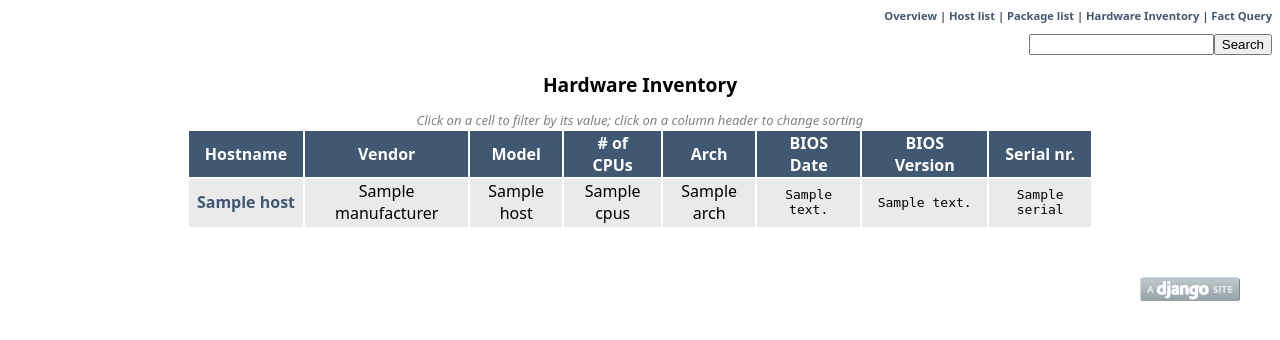
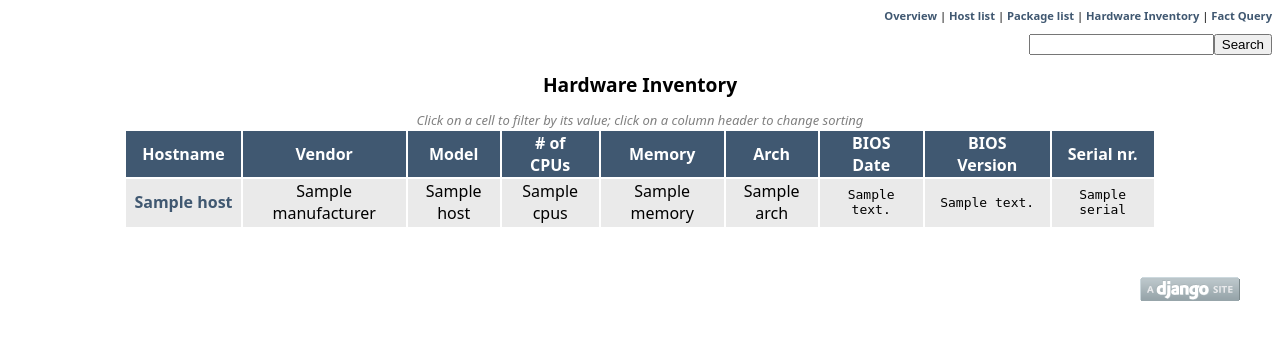
Before and after one commit to servermon/servermon, a Django app: template templates/inventory.html in a window 1280 px wide. Shown: the top 340 px of the page. Run offline with Django 3.2, Linux system fonts and the light colour scheme; the template is opened without the code that fills it: most values are stand-ins (such as "Sample title", 1, 10 or a date in 2020).

Commit message:
Add total memory column to hardware inventory

```diff
--- a/templates/inventory.html
+++ b/templates/inventory.html
@@ -64,11 +64,11 @@ Click on a cell to filter by its value; click on a column header to change sorti
 </div>
 <table align="center" class="inventory" id="inventory">
 <thead>
-	<tr><th>Hostname</th><th>Vendor</th><th>Model</th><th># of CPUs</th><th>Arch</th><th>BIOS Date</th><th>BIOS Version</th><th>Serial nr.</th></tr>
+	<tr><th>Hostname</th><th>Vendor</th><th>Model</th><th># of CPUs</th><th>Memory</th><th>Arch</th><th>BIOS Date</th><th>BIOS Version</th><th>Serial nr.</th></tr>
 </thead>
 <tbody>
 {% for host in hosts %}
-<tr><td><a href="{% url views.host host.name %}">{{ host.name }}</a></td><td class="filter">{{ host.manufacturer }}</td><td class="filter">{{ host.productname }}</td><td>{{ host.cpus }}</td><td class="filter">{{ host.arch }}</td><td class="filter"><span class="mono">{{ host.biosdate }}</span></td><td class="filter"><span class="mono">{{ host.biosversion }}</span></td><td class="mono">{{ host.serial }}</td></tr>
+<tr><td><a href="{% url views.host host.name %}">{{ host.name }}</a></td><td class="filter">{{ host.manufacturer }}</td><td class="filter">{{ host.productname }}</td><td>{{ host.cpus }}</td><td class="filter">{{ host.memory }}</td><td class="filter">{{ host.arch }}</td><td class="filter"><span class="mono">{{ host.biosdate }}</span></td><td class="filter"><span class="mono">{{ host.biosversion }}</span></td><td class="mono">{{ host.serial }}</td></tr>
 {% endfor %}
 </tbody>
 </table>
--- a/views.py
+++ b/views.py
@@ -73,7 +73,7 @@ def host(request,hostname):
         'value': "%s %s" % (host.get_fact_value('operatingsystem'), host.get_fact_value('operatingsystemrelease'))
         })
     system.append({ 'name': 'Memory',
-        'value': "%s (%s free)" % (host.get_fact_value('memorysize'), host.get_fact_value('memoryfree'))
+        'value': "%s (%s free)" % (host.get_fact_value('memorytotal'), host.get_fact_value('memoryfree'))
         })
 
     system.append({ 'name': 'Puppet classes',
@@ -104,6 +104,7 @@ def inventory(request):
             'serial': host.get_fact_value('serialnumber'),
             'arch': host.get_fact_value('architecture'),
             'cpus': host.get_fact_value('processorcount'),
+            'memory': host.get_fact_value('memorytotal'),
             })
 
     return render_to_response("inventory.html", {'hosts': hostlist})
```
